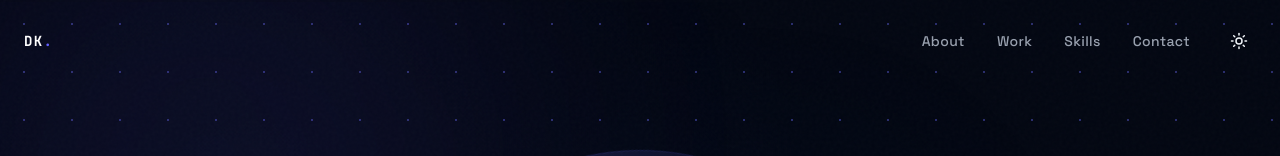
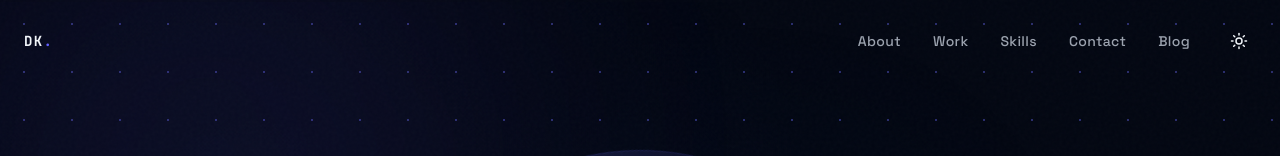
Before and after one commit to Kip-opp/my-portfolio, a Next.js app: page / in a window 1280 px wide. Shown: the top 156 px of the page. Built offline with nearby package versions, Linux system fonts and the light colour scheme.

Commit message:
feat(components): add "use client" directive to Navbar

```diff
--- a/app/components/Navbar.tsx
+++ b/app/components/Navbar.tsx
@@ -8,23 +8,24 @@ const navLinks = [
   { label: "Work", href: "#work" },
   { label: "Skills", href: "#skills" },
   { label: "Contact", href: "#contact" },
+  { label: "Blog", href: "contact"},
 ];
 
 export default function Navbar() {
   const [scrolled, setScrolled] = useState(false);
-  const [theme, setTheme] = useState('dark');
+  const [theme, setTheme] = useState(() => {
+    const savedTheme = typeof window !== 'undefined' ? localStorage.getItem('theme') || 'dark' : 'dark';
+    if (typeof window !== 'undefined') {
+      document.documentElement.setAttribute('data-theme', savedTheme);
+    }
+    return savedTheme;
+  });
   const { scrollY } = useScroll();
 
   useEffect(() => {
     const unsub = scrollY.on("change", (v) => setScrolled(v > 50));
     return () => unsub();
   }, [scrollY]);
-
-  useEffect(() => {
-    const savedTheme = localStorage.getItem('theme') || 'dark';
-    setTheme(savedTheme);
-    document.documentElement.setAttribute('data-theme', savedTheme);
-  }, []);
 
   const toggleTheme = () => {
     const newTheme = theme === 'dark' ? 'light' : 'dark';
@@ -40,23 +41,23 @@ export default function Navbar() {
       transition={{ duration: 0.6, ease: "easeOut" }}
       className={`fixed top-0 left-0 right-0 z-50 transition-all duration-500 ${
         scrolled
-          ? "py-3 bg-[#030712]/80 backdrop-blur-xl border-b border-white/5 shadow-xl shadow-black/20"
+          ? "py-3 bg-[var(--bg-nav)] backdrop-blur-xl border-b border-[var(--border-color)] shadow-xl shadow-black/20"
           : "py-6 bg-transparent"
       }`}
     >
       <div className="max-w-7xl mx-auto px-6 flex items-center justify-between">
-        <a href="#" className="font-mono text-sm font-bold text-white tracking-widest uppercase hover:text-indigo-400 transition-colors">
+        <a href="#" className="font-mono text-sm font-bold text-[var(--text-primary)] tracking-widest uppercase hover:text-indigo-400 transition-colors">
           DK<span className="text-indigo-500">.</span>
         </a>
         <div className="hidden md:flex items-center gap-8">
           {navLinks.map((link) => (
-            <a key={link.label} href={link.href} className="text-sm text-gray-400 hover:text-white transition-colors duration-200 font-medium tracking-wide">
+            <a key={link.label} href={link.href} className="text-sm text-[var(--text-secondary)] hover:text-[var(--text-primary)] transition-colors duration-200 font-medium tracking-wide">
               {link.label}
             </a>
           ))}
           <button
             onClick={toggleTheme}
-            className="p-2 rounded-full hover:bg-white/10 transition-colors duration-200"
+            className="p-2 rounded-full hover:bg-[var(--bg-secondary)] transition-colors duration-200"
             aria-label="Toggle theme"
           >
             {theme === 'dark' ? <Sun size={18} /> : <Moon size={18} />}
```
